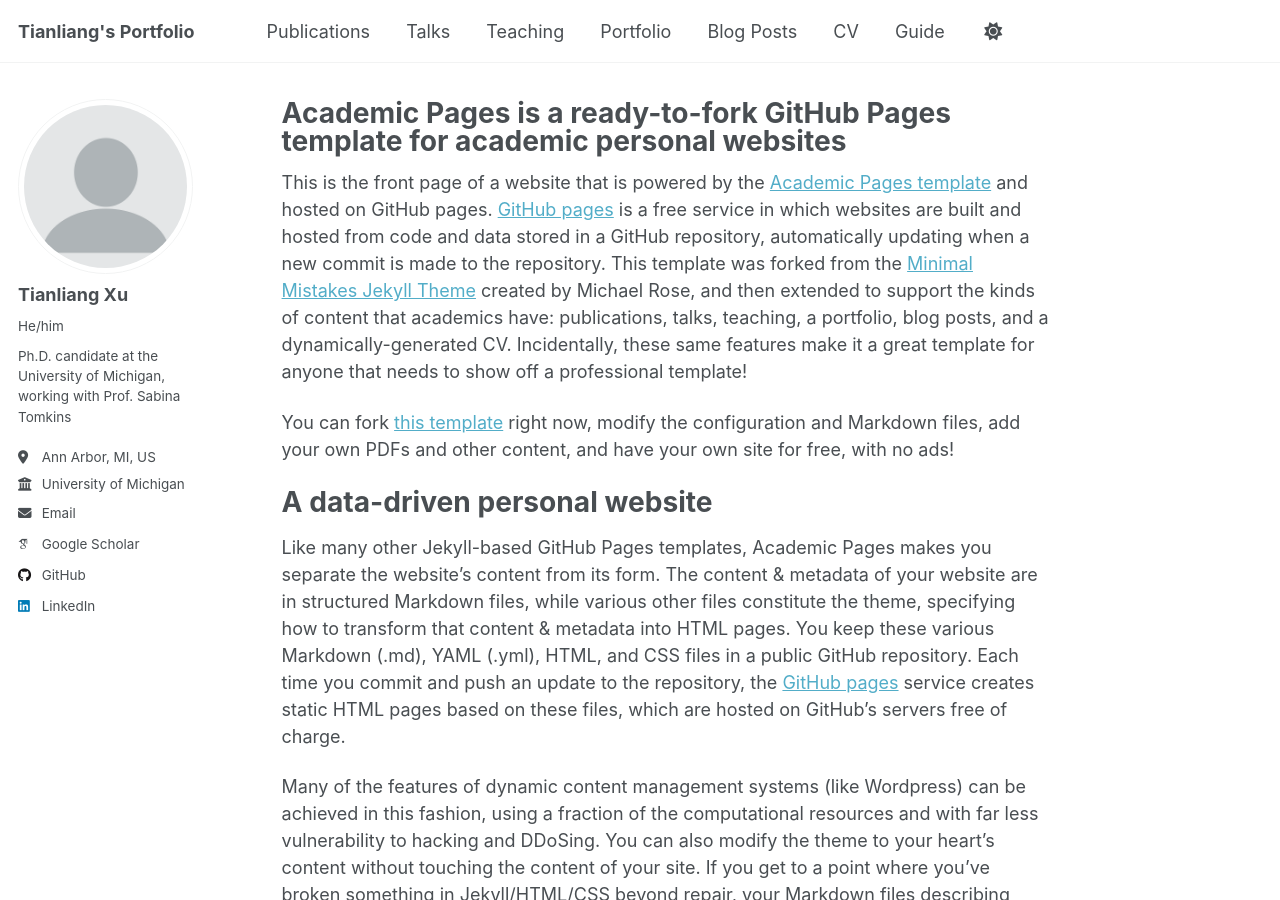
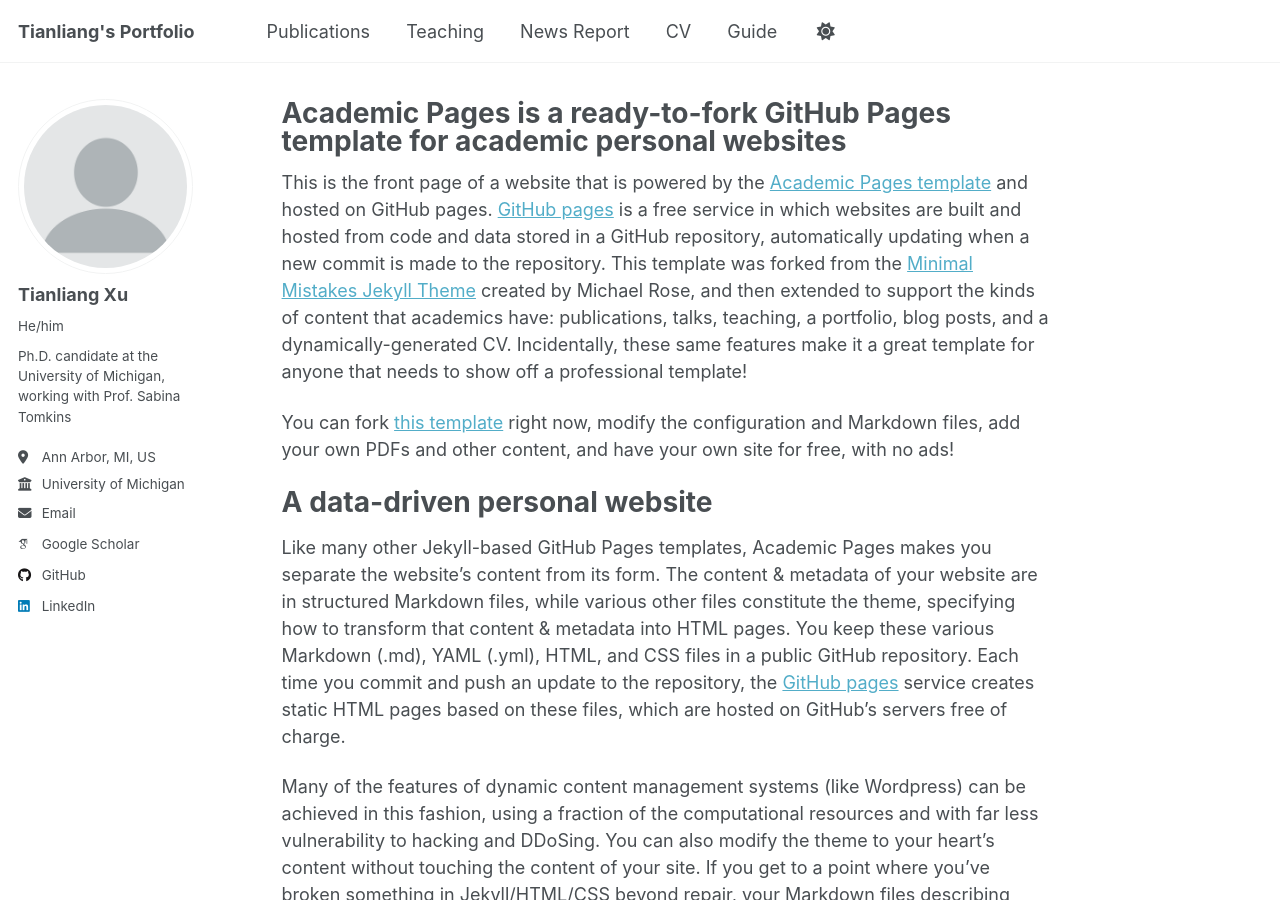
Before and after one commit to xutianliang-128/profolio, a Jekyll site: the page built from _pages/about.md, in a window 1280 px wide and 900 px high. Built offline with Jekyll 4.4.1, drawn with Linux system fonts in a browser that asks for light colours; some web fonts are replaced; a script that is not in the unit is left out.

Commit message:
Update navigation.yml

```diff
--- a/_data/navigation.yml
+++ b/_data/navigation.yml
@@ -11,16 +11,16 @@ main:
   - title: "Publications"
     url: /publications/
 
-  - title: "Talks"
-    url: /talks/
+  # - title: "Talks"
+  #   url: /talks/
 
   - title: "Teaching"
     url: /teaching/
 
-  - title: "Portfolio"
-    url: /portfolio/
+  # - title: "Portfolio"
+  #   url: /portfolio/
 
-  - title: "Blog Posts"
+  - title: "News Report"
     url: /year-archive/
 
   - title: "CV"
```
